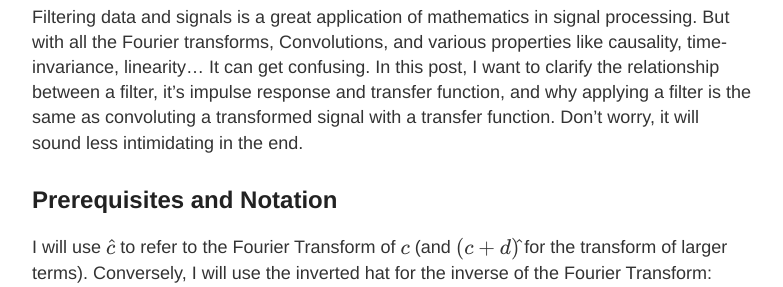
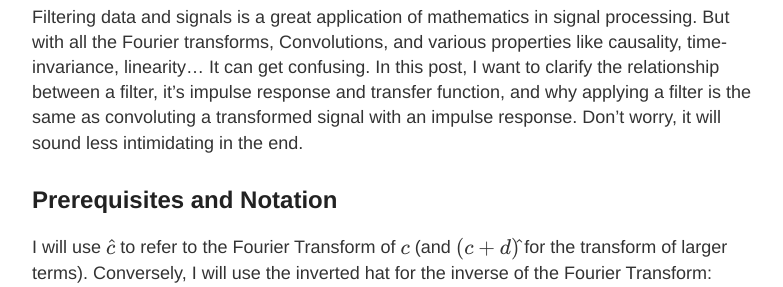
Before and after one commit to barafael/barafael.github.io, a Jekyll site: the page built from _posts/2018-07-08-Impulse-Response-and-Transfer-Function.md, in a window 1280 px wide and 900 px high. Shown: the part 358-645 px from the top of the window, without its empty margins (248-1031 px from the left). Built offline with Jekyll 4.4.1, drawn with Linux system fonts in a browser that asks for light colours; formulas are drawn with MathJax 3; a script that is not in the unit is left out.

Commit message:
fix: transfer function -> impulse response

```diff
--- a/_posts/2018-07-08-Impulse-Response-and-Transfer-Function.md
+++ b/_posts/2018-07-08-Impulse-Response-and-Transfer-Function.md
@@ -3,7 +3,7 @@ layout: post
 mathjax: true
 ---
 
-Filtering data and signals is a great application of mathematics in signal processing. But with all the Fourier transforms, Convolutions, and various properties like causality, time-invariance, linearity... It can get confusing. In this post, I want to clarify the relationship between a filter, it's impulse response and transfer function, and why applying a filter is the same as convoluting a transformed signal with a transfer function. Don't worry, it will sound less intimidating in the end.
+Filtering data and signals is a great application of mathematics in signal processing. But with all the Fourier transforms, Convolutions, and various properties like causality, time-invariance, linearity... It can get confusing. In this post, I want to clarify the relationship between a filter, it's impulse response and transfer function, and why applying a filter is the same as convoluting a transformed signal with an impulse response. Don't worry, it will sound less intimidating in the end.
 
 ## Prerequisites and Notation
 
```
